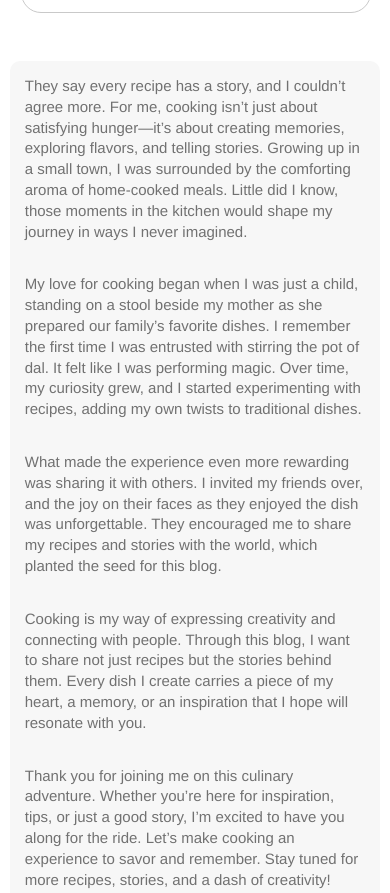
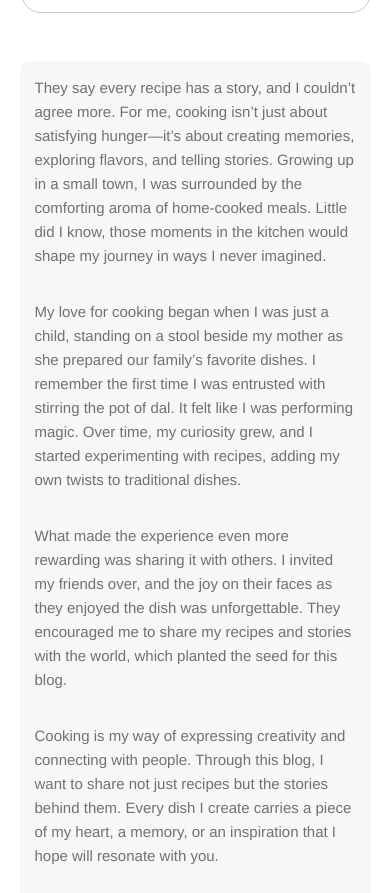
Before and after one commit to suvakantarout/MY-BLOG, a plain HTML site: page cooking.html in a window 390 px wide. Shown: the part 2419-3312 px from the top of the page. Drawn offline with Linux system fonts and the light colour scheme.

Commit message:
26.01.2025

```diff
--- a/Dream.css
+++ b/Dream.css
@@ -352,7 +352,7 @@ h1{
     }
     p{
         line-height: 1.5rem;
-        color: rgb(73, 73, 73);
+        color: rgb(100, 100, 100);
     }
     h1{
         margin: 0px 0px 0px 1.5px;
--- a/cooking.css
+++ b/cooking.css
@@ -384,12 +384,12 @@ body {
     .storytelling{
         background-color: rgb(247, 247, 247);
         border-radius: 10px;
-        line-height: 1.3rem;
-        font-size:medium;
-        font-weight: 300;
-        max-width: 95%;
+        line-height: 1.5rem;
+        max-width: 90%;
         justify-content: center;
         align-items: center;
+        font-weight: 500;
+        font-size: large;
         font-size: 15px;
         padding: 15px;
     }
--- a/style.css
+++ b/style.css
@@ -450,6 +450,7 @@ a {
     .card_container {
         border-radius: 10px;
         border: 1.5px solid rgb(201, 201, 201);
+        box-shadow: 0px 4px 8px rgb(180, 180, 180);
     }
 
 }
```
Also changed, not shown: University.css (+0 -9 lines).
